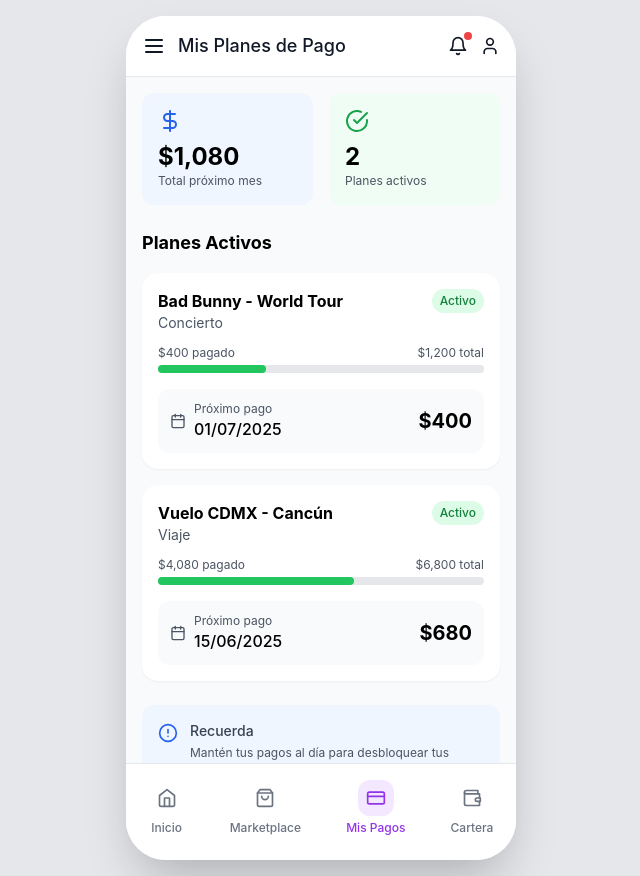
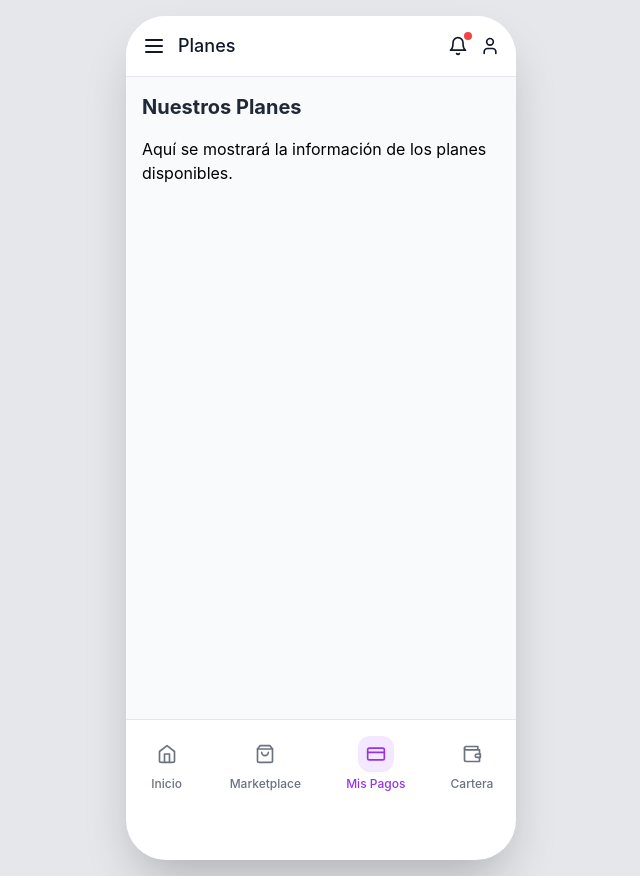
Before and after one commit to Rene-Nun/Pagox_proto_ux, a Next.js app: page / in a window 1280 px wide. Both pictures are taken after a click on the button "Mis Pagos". Shown: the whole page, without its empty margins (319-959 px from the left). Built offline with nearby package versions, Linux system fonts and the light colour scheme.

Commit message:
Actualizar PlansScreen.tsx

```diff
--- a/app/components/screens/PlansScreen.tsx
+++ b/app/components/screens/PlansScreen.tsx
@@ -1,99 +1,26 @@
-import MobileContainer from '../MobileContainer'
-import Header from '../Header'
-import BottomNav from '../BottomNav'
-import { Calendar, DollarSign, AlertCircle, CheckCircle } from 'lucide-react'
+import React from 'react';
+import Header from '../Header';
+import BottomNav from '../BottomNav';
 
-interface PlansScreenProps {
-  onNavigate: (screen: string, tab?: string) => void
-  activeTab: string
+interface PlansProps {
+  onNavigate: (screen: string) => void;
+  activeTab: string;
 }
 
-export default function PlansScreen({ onNavigate, activeTab }: PlansScreenProps) {
-  const plans = [
-    { id: 1, name: 'Bad Bunny - World Tour', type: 'Concierto', nextPayment: 400, nextDate: '01/07/2025', progress: 33, status: 'active', totalDebt: 1200, paidAmount: 400 },
-    { id: 2, name: 'Vuelo CDMX - Cancún', type: 'Viaje', nextPayment: 680, nextDate: '15/06/2025', progress: 60, status: 'active', totalDebt: 6800, paidAmount: 4080 }
-  ]
+const PlansScreen: React.FC<PlansProps> = ({ onNavigate, activeTab }) => {
+  return (
+    // Contenedor principal que sí funciona
+    <div className="h-dvh flex flex-col bg-gray-50">
+      <Header title="Planes" onNavigate={onNavigate} />
 
-  return (
-    <MobileContainer>
-      <Header title="Mis Planes de Pago" onNavigate={onNavigate}/>
-
-      <main className="flex-1 overflow-y-auto">
-        <div className="p-4">
-          {/* Summary Cards */}
-          <div className="grid grid-cols-2 gap-4 mb-6">
-            <div className="bg-blue-50 rounded-xl p-4">
-              <DollarSign className="w-6 h-6 text-blue-600 mb-2" />
-              <p className="text-2xl font-bold">$1,080</p>
-              <p className="text-xs text-gray-600">Total próximo mes</p>
-            </div>
-            <div className="bg-green-50 rounded-xl p-4">
-              <CheckCircle className="w-6 h-6 text-green-600 mb-2" />
-              <p className="text-2xl font-bold">2</p>
-              <p className="text-xs text-gray-600">Planes activos</p>
-            </div>
-          </div>
-
-          {/* Active Plans */}
-          <h3 className="text-lg font-bold mb-4">Planes Activos</h3>
-          <div className="space-y-4">
-            {plans.map((plan) => (
-              <div key={plan.id} className="bg-white rounded-2xl p-4 shadow-sm mb-4">
-                <div className="flex justify-between items-start mb-3">
-                  <div>
-                    <h4 className="font-bold">{plan.name}</h4>
-                    <p className="text-sm text-gray-600">{plan.type}</p>
-                  </div>
-                  <span className="bg-green-100 text-green-700 text-xs px-2 py-1 rounded-full font-medium">
-                    Activo
-                  </span>
-                </div>
-
-                {/* Progress Bar */}
-                <div className="mb-4">
-                  <div className="flex justify-between text-xs text-gray-600 mb-1">
-                    <span>${plan.paidAmount.toLocaleString()} pagado</span>
-                    <span>${plan.totalDebt.toLocaleString()} total</span>
-                  </div>
-                  <div className="w-full bg-gray-200 rounded-full h-2">
-                    <div
-                      className="bg-green-500 h-2 rounded-full transition-all duration-500"
-                      style={{ width: `${plan.progress}%` }}
-                    ></div>
-                  </div>
-                </div>
-
-                {/* Next Payment */}
-                <div className="bg-gray-50 rounded-xl p-3">
-                  <div className="flex items-center justify-between">
-                    <div className="flex items-center gap-2">
-                      <Calendar className="w-4 h-4 text-gray-600" />
-                      <div>
-                        <p className="text-xs text-gray-600">Próximo pago</p>
-                        <p className="font-medium">{plan.nextDate}</p>
-                      </div>
-                    </div>
-                    <p className="text-xl font-bold">${plan.nextPayment}</p>
-                  </div>
-                </div>
-              </div>
-            ))}
-          </div>
-
-          {/* Info Box */}
-          <div className="mt-6 bg-blue-50 rounded-xl p-4 flex gap-3">
-            <AlertCircle className="w-5 h-5 text-blue-600 flex-shrink-0 mt-0.5" />
-            <div>
-              <p className="text-sm text-gray-700 font-medium mb-1">Recuerda</p>
-              <p className="text-xs text-gray-600">
-                Mantén tus pagos al día para desbloquear tus boletos y mejorar tu Score Pagox.
-              </p>
-            </div>
-          </div>
-        </div>
+      <main className="flex-1 overflow-y-auto p-4">
+        <h2 className="text-xl font-bold mb-4 text-gray-800">Nuestros Planes</h2>
+        <p>Aquí se mostrará la información de los planes disponibles.</p>
       </main>
 
       <BottomNav activeTab={activeTab} onNavigate={onNavigate} />
-    </MobileContainer>
-  )
-}
+    </div>
+  );
+};
+
+export default PlansScreen;
```
